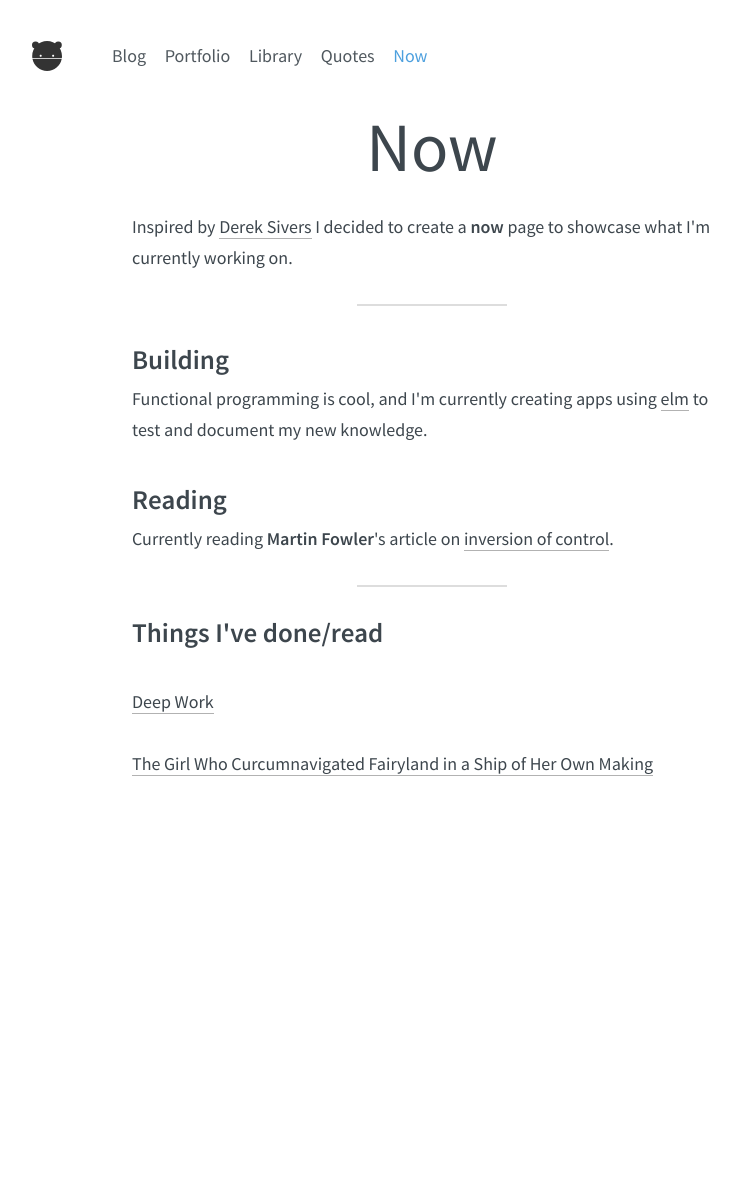
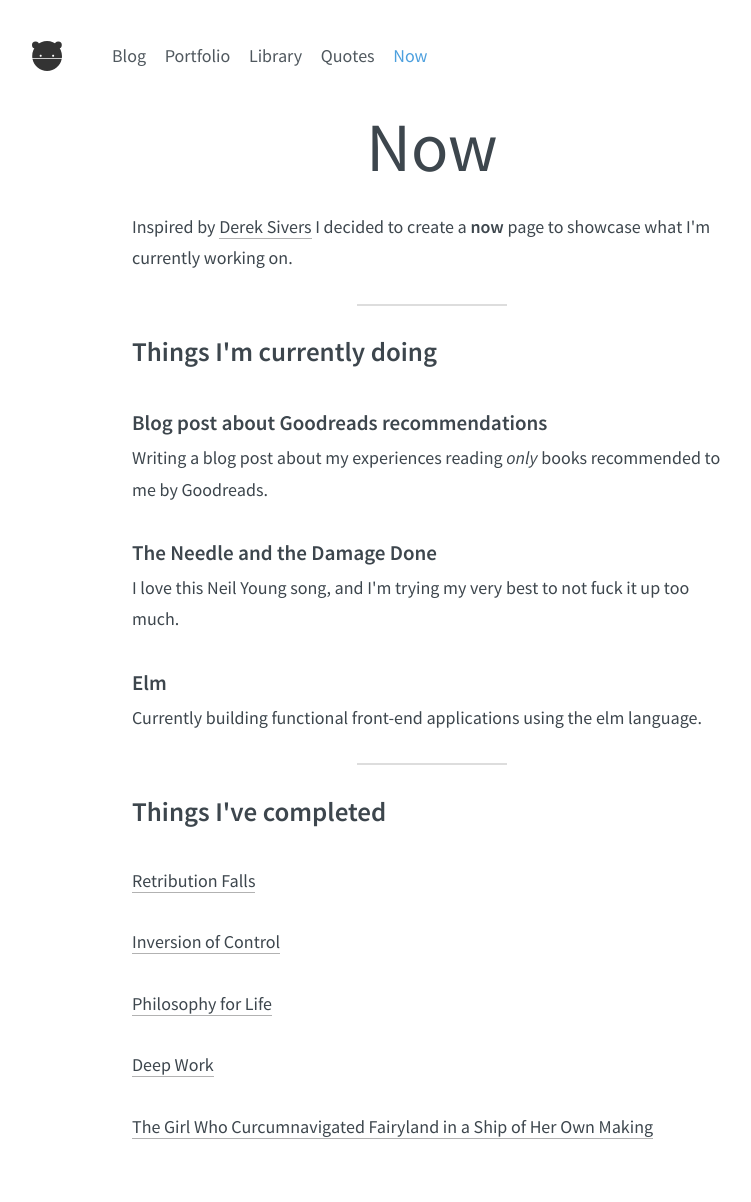
Before and after one commit to nicohvi/nicohvi.github.io, a Jekyll site: the page built from now/index.html, in a window 1280 px wide. Shown: the whole page, without its empty margins (208-959 px from the left). Built offline with Jekyll 4.4.1, drawn with Linux system fonts in a browser that asks for light colours; before the commit the page ends 900 px from its top, so only the background shows below that.

Commit message:
updated now page

```diff
--- a/_data/done.yml
+++ b/_data/done.yml
@@ -1,3 +1,6 @@
+- title:  Reading
+  desc:   <b>Martin Fowler</b>'s article on          <a href="http://martinfowler.com/articles/injection.html">inversion of control</a>.
+
 - title:  Deep Work
   type:   read
   link:   https://www.goodreads.com/book/show/25744928-deep-work
--- a/_data/now.yml
+++ b/_data/now.yml
@@ -1,7 +1,44 @@
-- title:  Building
-  desc:   Functional programming is cool, and I'm currently creating apps
-          using <a href="http://elm-lang.org">elm</a> to
-          test and document my new knowledge.
+- title:  Blog post about Goodreads recommendations
+  type:   blog
+  desc:   Writing a blog post about my experiences reading
+          <i>only</i> books recommended to me by Goodreads.
+  done:   false
 
-- title:  Reading
-  desc:   Currently reading <b>Martin Fowler</b>'s article on          <a href="http://martinfowler.com/articles/injection.html">inversion of control</a>.
+- title:  The Needle and the Damage Done
+  type:   guitar
+  link:   https://www.youtube.com/watch?v=k0t0EW6z8a0
+  desc:   I love this Neil Young song, and I'm trying my very best to
+          not fuck it up too much.
+  done:   false
+
+- title:  Elm
+  type:   code
+  link:   http://elm-lang.org
+  desc:   Currently building functional front-end applications using the
+          elm language.
+  done:   false
+
+- title:  Retribution Falls
+  type:   read
+  link:   https://www.goodreads.com/review/show/1602471193
+  done:   true
+
+- title:  Inversion of Control
+  type:   read
+  link:   http://martinfowler.com/articles/injection.html
+  done:   true
+
+- title:  Philosophy for Life
+  type:   read
+  link:   https://www.goodreads.com/review/show/1567558869
+  done:   true
+
+- title:  Deep Work
+  type:   read
+  link:   https://www.goodreads.com/review/show/1565345532
+  done:   true
+
+- title:  The Girl Who Curcumnavigated Fairyland in a Ship of Her Own Making
+  type:   read
+  link:   https://www.goodreads.com/review/show/1573380693
+  done:   true
--- a/_sass/manifest.scss
+++ b/_sass/manifest.scss
@@ -10,3 +10,4 @@
 @import 'quotes';
 @import 'portfolio';
 @import 'tooltip';
+@import 'now';
--- /dev/null
+++ b/_sass/now.scss
@@ -0,0 +1 @@
+.now-section h3 { margin: 0; }
--- a/now/index.html
+++ b/now/index.html
@@ -1,25 +1,30 @@
 ---
 layout: master
 ---
-<section>
+{% assign doing = site.data.now | where: "done", false %}
+{% assign done = site.data.now | where: "done", true %}
+<section class='now-section'>
   <h1>Now</h1>
   <p>
     Inspired by <a href="https://sivers.org" class="ext">Derek Sivers</a> I decided to create
     a <b>now</b> page to showcase what I'm currently working on.
   </p>
   <hr>
+  <h2>Things I'm currently doing</h2>
   <ul>
-    {% for item in site.data.now %}
+    {% for item in doing %}
     <li class='now'>
-      <h2>{{ item.title }}</h2>
+      <a href='{{item.link}}'>
+        <h3>{{ item.title }}</h3>
+      </a>
       <p>{{ item.desc }}</p>
     </li>
     {% endfor %}
   </ul>
   <hr>
-  <h2>Things I've done/read</h2>
+  <h2>Things I've completed</h2>
   <ul>
-    {% for item in site.data.done %}
+    {% for item in done %}
     <li class='done'>
       <p>
         <a href='{{item.link}}'>{{ item.title }}</a>
```
Also changed, not shown: 1 other file.
